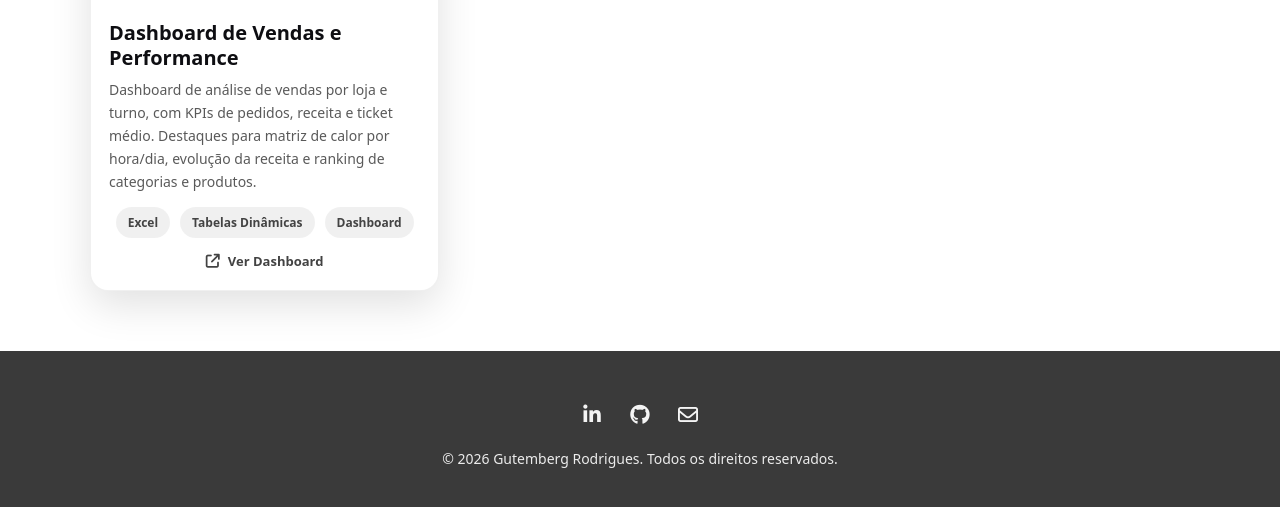
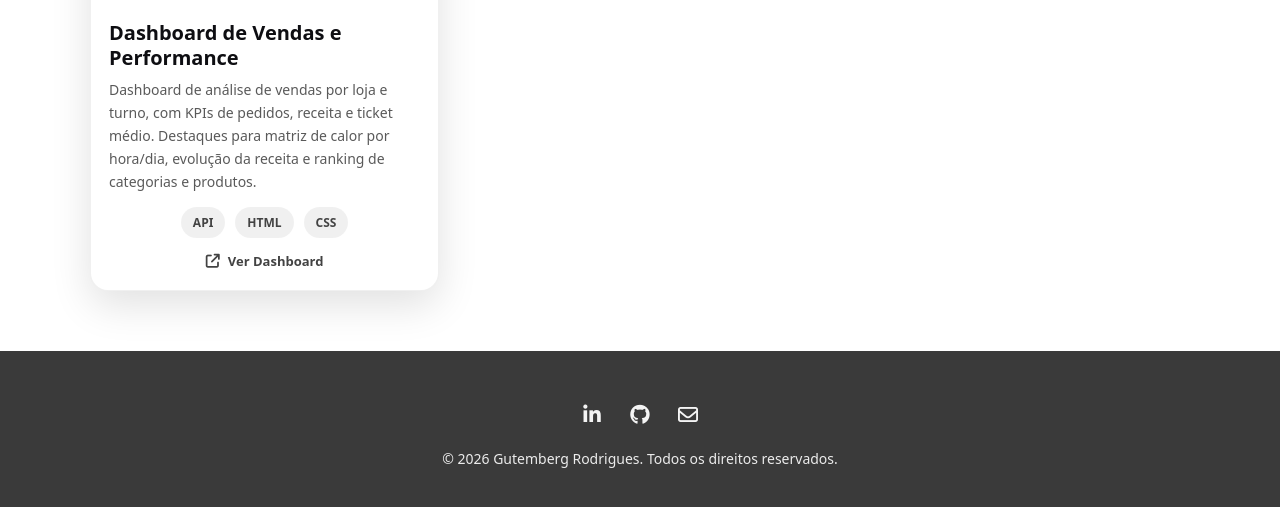
Before and after one commit to GutembergRodrigues/GutembergRodrigues.github.io, a Jekyll site: the page built from dashboards/index.md, in a window 1280 px wide and 967 px high, cut to the strip 451-958 px from the top of the window. Built offline with Jekyll 4.4.1, drawn with Linux system fonts in a browser that asks for light colours.

Commit message:
Update index.md

```diff
--- a/dashboards/index.md
+++ b/dashboards/index.md
@@ -36,13 +36,13 @@ permalink: /dashboards/
 
           <!-- ✅ PÍLULAS (igual ao Card 1 da Home) -->
           <div class="project-card__tags">
-            <span class="pill">Excel</span>
-            <span class="pill">Tabelas Dinâmicas</span>
-            <span class="pill">Dashboard</span>
+            <span class="pill">API</span>
+            <span class="pill">HTML</span>
+            <span class="pill">CSS</span>
           </div>
 
           <div class="project-card__links">
-            <a class="plink" href="#" target="_blank" rel="noreferrer">
+            <a class="plink" href="https://app.powerbi.com/view?r=eyJrIjoiYzE4NTcxMzMtZmYxNC00ZWNjLTlhNmUtNWMxZmM4OTJkNjA4IiwidCI6IjhlODU5ZDIwLWMwNGEtNGJjNC05MjRjLTljMWRhMzIzMDhiMSJ9&pageName=cbe13d9d95a9edd6c0cc" target="_blank" rel="noreferrer">
               <i class="fa-solid fa-arrow-up-right-from-square"></i><span>Ver Dashboard</span>
             </a>
           </div>
```
